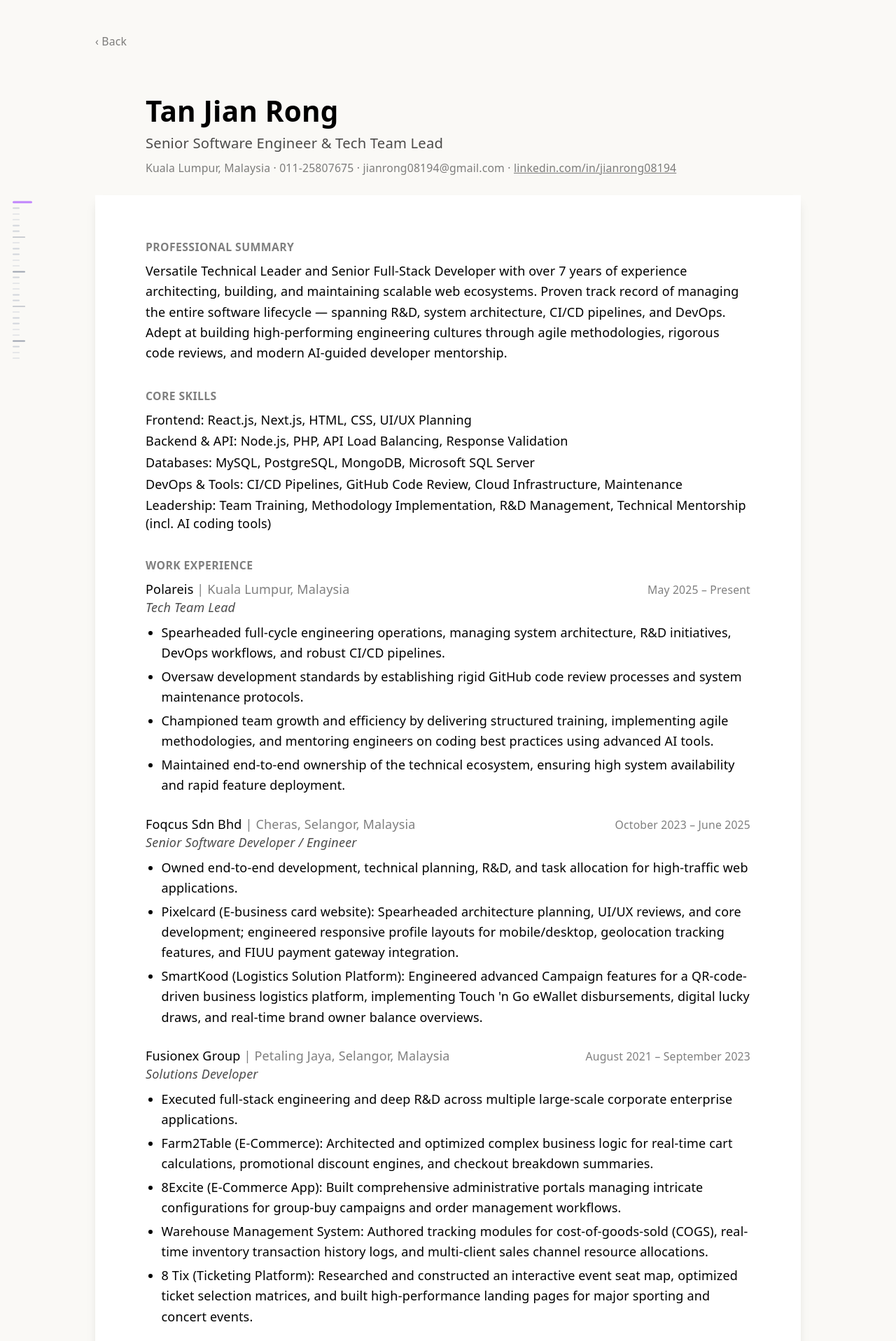
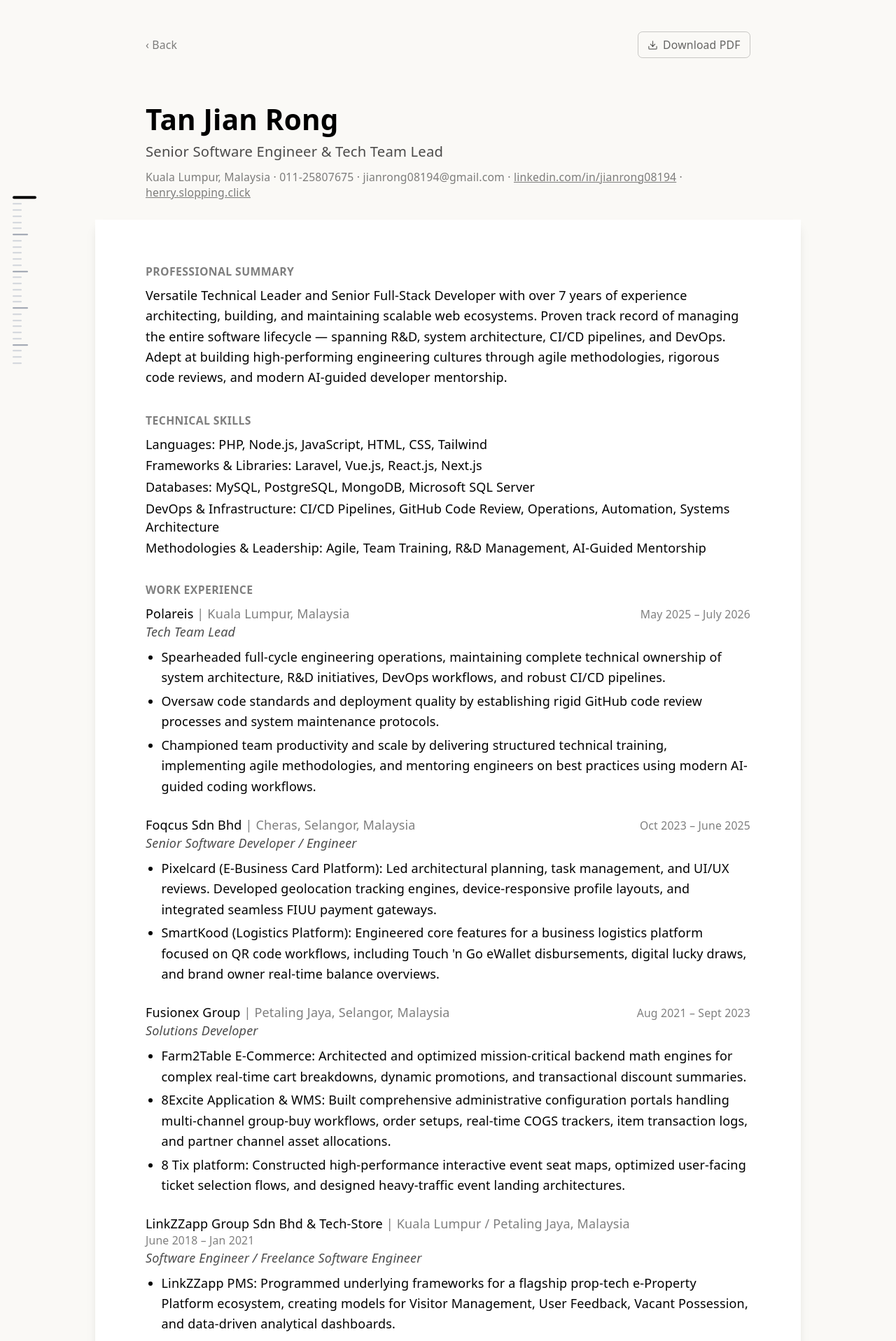
Before and after one commit to jianrong08194/portfolio-, a React (Vite) app: page /resume in a window 1280 px wide. Shown: the top 1917 px of the page at 70% size. Built offline with nearby package versions, Linux system fonts and the light colour scheme.

Commit message:
added: github link

```diff
--- a/src/components/Carousel/Carousel.tsx
+++ b/src/components/Carousel/Carousel.tsx
@@ -1,3 +1,4 @@
+import { useEffect, useRef, useState } from 'react'
 import { useNavigate } from 'react-router-dom'
 import { ScrollRuler } from '../ScrollRuler'
 import { navigateWithTransition } from '../../utils/pageTransition'
@@ -7,6 +8,33 @@
 import { useScrollProgress } from './useScrollProgress'
 import { useWheelScroll } from './useWheelScroll'
 import { useZoomScale } from './useZoomScale'
+
+export function Carousel() {
+  const navigate = useNavigate()
+  const { ref, progress } = useScrollProgress<HTMLDivElement>()
+  useDragScroll(ref)
+  useWheelScroll(ref)
+  const gap = 12
+  const scale = useZoomScale(ref, gap)
+  const [swayX, setSwayX] = useState(0)
+  const lastScrollLeft = useRef(0)
+  const decayTimer = useRef<ReturnType<typeof setTimeout> | undefined>(undefined)
+
+  useEffect(() => {
+    const el = ref.current
+    if (!el) return
+
+    const handleScroll = () => {
+      const delta = el.scrollLeft - lastScrollLeft.current
+      lastScrollLeft.current = el.scrollLeft
+      setSwayX(-delta * 5)
+      clearTimeout(decayTimer.current)
+      decayTimer.current = setTimeout(() => setSwayX(0), 80)
+    }
+
+    el.addEventListener('scroll', handleScroll, { passive: true })
+    return () => el.removeEventListener('scroll', handleScroll)
+  }, [])
 
   const CARDS = [
     {
@@ -21,7 +49,7 @@
       ),
     },
     {
-    label: 'Experiences',
+      label: 'Resume',
       path: '/resume',
       content: (
         <div className="flex h-full items-start justify-start p-8 text-left text-[clamp(1.5rem,3vw,2.5rem)] font-medium leading-tight text-black  cursor-pointer">
@@ -45,16 +73,37 @@
           ))}
         </div>
       ),
-  }
+    },
+    {
+      label: 'Repository',
+      url: 'https://github.com/jianrong08194?tab=repositories',
+      content: (
+        <div className="flex h-full items-end p-8 text-left text-[clamp(1.5rem,3vw,2.5rem)] font-medium leading-tight text-black  cursor-pointer overflow-hidden">
+          <div
+            className="relative z-10 flex flex-col items-start whitespace-nowrap align-space m-auto"
+            style={{
+              transform: `translateX(${swayX}px)`,
+              transition: 'transform 0.4s cubic-bezier(0.25, 0.46, 0.45, 0.94)',
+            }}
+          >
+            <svg
+              viewBox="0 0 98 96"
+              className="mb-2 h-[6rem] w-[6rem]"
+              fill="currentColor"
+              aria-hidden="true"
+            >
+              <path
+                fillRule="evenodd"
+                clipRule="evenodd"
+                d="M48.854 0C21.839 0 0 22 0 49.217c0 21.756 13.993 40.172 33.405 46.69 2.427.49 3.316-1.059 3.316-2.362 0-1.141-.08-5.052-.08-9.127-13.59 2.934-16.42-5.867-16.42-5.867-2.184-5.704-5.42-7.17-5.42-7.17-4.448-3.015.324-3.015.324-3.015 4.934.326 7.523 5.052 7.523 5.052 4.367 7.496 11.404 5.378 14.235 4.074.404-3.178 1.699-5.378 3.074-6.6-10.839-1.141-22.243-5.378-22.243-24.283 0-5.378 1.94-9.778 5.014-13.2-.485-1.222-2.184-6.275.486-13.038 0 0 4.125-1.304 13.426 5.052a46.97 46.97 0 0 1 12.214-1.63c4.125 0 8.33.571 12.213 1.63 9.302-6.356 13.427-5.052 13.427-5.052 2.67 6.763.97 11.816.485 13.038 3.155 3.422 5.015 7.822 5.015 13.2 0 18.905-11.404 23.06-22.324 24.283 1.78 1.548 3.316 4.481 3.316 9.126 0 6.6-.08 11.897-.08 13.526 0 1.304.89 2.853 3.316 2.364 19.412-6.52 33.405-24.935 33.405-46.691C97.707 22 75.788 0 48.854 0z"
+              />
+            </svg>
+            <span className="text-[10rem] leading-none">GIT<span className="text-[#8534F3]">HUB</span></span>
+          </div>
+        </div>
+      ),
+    },
   ]
-
-export function Carousel() {
-  const navigate = useNavigate()
-  const { ref, progress } = useScrollProgress<HTMLDivElement>()
-  useDragScroll(ref)
-  useWheelScroll(ref)
-  const gap = 12
-  const scale = useZoomScale(ref, gap)
 
   const labelClassName = 'mb-2 text-sm text-black/50 items-start w-max'
   const scrollByPanel = (dir: 1 | -1) => {
@@ -77,7 +126,7 @@
             <div className={labelClassName}>
               <label>{card.label}</label>
             </div>
-            <div onClick={() => card.path && navigateWithTransition(() => navigate(card.path!))}>
+            <div onClick={() => card.url ? window.open(card.url, '_blank', 'noopener,noreferrer') : card.path && navigateWithTransition(() => navigate(card.path!))}>
               <CarouselCard>{card.content}</CarouselCard>
             </div>
           </div>
--- a/src/components/ScrollRuler.tsx
+++ b/src/components/ScrollRuler.tsx
@@ -50,14 +50,14 @@
             style={
               isVertical
                 ? {
-                    width: isActive ? 28 : isMajor ? 18 : 10,
-                    height: isActive ? 2.5 : 1.5,
-                    background: isActive ? 'var(--color-accent, #aa3bff)' : isMajor ? '#9ca3af' : '#d1d5db',
+                    width: isActive ? 34 : isMajor ? 22 : 13,
+                    height: isActive ? 3.5 : 2,
+                    background: isActive ? '#000000' : isMajor ? '#9ca3af' : '#d1d5db',
                   }
                 : {
-                    height: isActive ? 28 : isMajor ? 18 : 10,
-                    width: isActive ? 2.5 : 1.5,
-                    background: isActive ? 'var(--color-accent, #aa3bff)' : isMajor ? '#9ca3af' : '#d1d5db',
+                    height: isActive ? 34 : isMajor ? 22 : 13,
+                    width: isActive ? 3.5 : 2,
+                    background: isActive ? '#000000' : isMajor ? '#9ca3af' : '#d1d5db',
                   }
             }
           />
--- a/src/pages/Resume.tsx
+++ b/src/pages/Resume.tsx
@@ -1,11 +1,11 @@
 import { TransitionLink } from '../components/TransitionLink'
 
 const SKILLS = [
-  { group: 'Frontend', items: 'React.js, Next.js, HTML, CSS, UI/UX Planning' },
-  { group: 'Backend & API', items: 'Node.js, PHP, API Load Balancing, Response Validation' },
+  { group: 'Languages', items: 'PHP, Node.js, JavaScript, HTML, CSS, Tailwind' },
+  { group: 'Frameworks & Libraries', items: 'Laravel, Vue.js, React.js, Next.js' },
   { group: 'Databases', items: 'MySQL, PostgreSQL, MongoDB, Microsoft SQL Server' },
-  { group: 'DevOps & Tools', items: 'CI/CD Pipelines, GitHub Code Review, Cloud Infrastructure, Maintenance' },
-  { group: 'Leadership', items: 'Team Training, Methodology Implementation, R&D Management, Technical Mentorship (incl. AI coding tools)' },
+  { group: 'DevOps & Infrastructure', items: 'CI/CD Pipelines, GitHub Code Review, Operations, Automation, Systems Architecture' },
+  { group: 'Methodologies & Leadership', items: 'Agile, Team Training, R&D Management, AI-Guided Mentorship' },
 ]
 
 const EXPERIENCE = [
@@ -13,75 +13,85 @@
     company: 'Polareis',
     location: 'Kuala Lumpur, Malaysia',
     role: 'Tech Team Lead',
-    period: 'May 2025 – Present',
+    period: 'May 2025 – July 2026',
     bullets: [
-      'Spearheaded full-cycle engineering operations, managing system architecture, R&D initiatives, DevOps workflows, and robust CI/CD pipelines.',
-      'Oversaw development standards by establishing rigid GitHub code review processes and system maintenance protocols.',
-      'Championed team growth and efficiency by delivering structured training, implementing agile methodologies, and mentoring engineers on coding best practices using advanced AI tools.',
-      'Maintained end-to-end ownership of the technical ecosystem, ensuring high system availability and rapid feature deployment.',
+      'Spearheaded full-cycle engineering operations, maintaining complete technical ownership of system architecture, R&D initiatives, DevOps workflows, and robust CI/CD pipelines.',
+      'Oversaw code standards and deployment quality by establishing rigid GitHub code review processes and system maintenance protocols.',
+      'Championed team productivity and scale by delivering structured technical training, implementing agile methodologies, and mentoring engineers on best practices using modern AI-guided coding workflows.',
     ],
   },
   {
     company: 'Foqcus Sdn Bhd',
     location: 'Cheras, Selangor, Malaysia',
     role: 'Senior Software Developer / Engineer',
-    period: 'October 2023 – June 2025',
+    period: 'Oct 2023 – June 2025',
     bullets: [
-      'Owned end-to-end development, technical planning, R&D, and task allocation for high-traffic web applications.',
-      'Pixelcard (E-business card website): Spearheaded architecture planning, UI/UX reviews, and core development; engineered responsive profile layouts for mobile/desktop, geolocation tracking features, and FIUU payment gateway integration.',
-      "SmartKood (Logistics Solution Platform): Engineered advanced Campaign features for a QR-code-driven business logistics platform, implementing Touch 'n Go eWallet disbursements, digital lucky draws, and real-time brand owner balance overviews.",
+      'Pixelcard (E-Business Card Platform): Led architectural planning, task management, and UI/UX reviews. Developed geolocation tracking engines, device-responsive profile layouts, and integrated seamless FIUU payment gateways.',
+      "SmartKood (Logistics Platform): Engineered core features for a business logistics platform focused on QR code workflows, including Touch 'n Go eWallet disbursements, digital lucky draws, and brand owner real-time balance overviews.",
     ],
   },
   {
     company: 'Fusionex Group',
     location: 'Petaling Jaya, Selangor, Malaysia',
     role: 'Solutions Developer',
-    period: 'August 2021 – September 2023',
+    period: 'Aug 2021 – Sept 2023',
     bullets: [
-      'Executed full-stack engineering and deep R&D across multiple large-scale corporate enterprise applications.',
-      'Farm2Table (E-Commerce): Architected and optimized complex business logic for real-time cart calculations, promotional discount engines, and checkout breakdown summaries.',
-      '8Excite (E-Commerce App): Built comprehensive administrative portals managing intricate configurations for group-buy campaigns and order management workflows.',
-      'Warehouse Management System: Authored tracking modules for cost-of-goods-sold (COGS), real-time inventory transaction history logs, and multi-client sales channel resource allocations.',
-      '8 Tix (Ticketing Platform): Researched and constructed an interactive event seat map, optimized ticket selection matrices, and built high-performance landing pages for major sporting and concert events.',
+      'Farm2Table E-Commerce: Architected and optimized mission-critical backend math engines for complex real-time cart breakdowns, dynamic promotions, and transactional discount summaries.',
+      '8Excite Application & WMS: Built comprehensive administrative configuration portals handling multi-channel group-buy workflows, order setups, real-time COGS trackers, item transaction logs, and partner channel asset allocations.',
+      '8 Tix platform: Constructed high-performance interactive event seat maps, optimized user-facing ticket selection flows, and designed heavy-traffic event landing architectures.',
     ],
   },
   {
-    company: 'LinkZZapp Group Sdn Bhd',
-    location: 'Kuala Lumpur, Malaysia',
-    role: 'Software Engineer',
-    period: 'June 2018 – November 2020',
-    sub: 'Also served as Freelance Software Engineer for Tech-Store Malaysia, Oct 2020 – Jan 2021',
+    company: 'LinkZZapp Group Sdn Bhd & Tech-Store',
+    location: 'Kuala Lumpur / Petaling Jaya, Malaysia',
+    role: 'Software Engineer / Freelance Software Engineer',
+    period: 'June 2018 – Jan 2021',
     bullets: [
-      'Handled full-stack planning and development for core web applications and underlying API servers.',
-      'LinkZZapp PMS: Developed modules for an e-Property Platform ecosystem, including User & Visitor Management, Resident Portals, Vacant Possession, and analytical dashboards.',
-      'Account & Messenger Architecture: Engineered backend Mobile APIs handling heavy traffic loads via API load balancing, validated data transactions, and built transactional email/FCM notification engines.',
-      'Kiosk & Marketing Systems: Integrated proprietary property systems with third-party kiosk hardware and launched dynamic content management tools for ad banners and media publishing.',
+      'LinkZZapp PMS: Programmed underlying frameworks for a flagship prop-tech e-Property Platform ecosystem, creating models for Visitor Management, User Feedback, Vacant Possession, and data-driven analytical dashboards.',
+      'Account & Notification Layers: Crafted scalable mobile web APIs optimized through API load balancing architectures, data validation, and built transactional email/FCM alert systems.',
+      'Smart Marketing & Kiosks: Engineered robust content management platforms for ad banner delivery networks alongside executing physical third-party IoT kiosk software integrations.',
     ],
   },
 ]
 
 export default function Resume() {
   return (
-    <div className="mx-auto max-w-4xl  py-10 text-left">
-      <TransitionLink to="/" className="mb-8 inline-block text-sm text-black/50 hover:text-black">
+    <div className="mx-auto max-w-4xl py-10 text-left">
+      <div className="mb-8 flex items-center justify-between px-16">
+        <TransitionLink to="/" className="inline-block text-sm text-black/50 hover:text-black">
           ‹ Back
         </TransitionLink>
+        <a
+          href="/henry_resume.pdf"
+          download="Henry_Tan_Resume.pdf"
+          className="flex items-center gap-1.5 rounded-md border border-black/20 px-3 py-1.5 text-sm text-black/60 hover:border-black/50 hover:text-black transition-colors"
+          title="Download Resume"
+        >
+          <svg xmlns="http://www.w3.org/2000/svg" width="15" height="15" viewBox="0 0 24 24" fill="none" stroke="currentColor" strokeWidth="2" strokeLinecap="round" strokeLinejoin="round">
+            <path d="M21 15v4a2 2 0 0 1-2 2H5a2 2 0 0 1-2-2v-4"/>
+            <polyline points="7 10 12 15 17 10"/>
+            <line x1="12" y1="15" x2="12" y2="3"/>
+          </svg>
+          Download PDF
+        </a>
+      </div>
+
       <div className="px-16 py-6">
         <h1 className="text-4xl font-semibold leading-tight text-black">Tan Jian Rong</h1>
         <p className="mt-1 text-lg text-black/70">Senior Software Engineer &amp; Tech Team Lead</p>
         <p className="mt-2 text-sm text-black/50">
           Kuala Lumpur, Malaysia · 011-25807675 · jianrong08194@gmail.com ·{' '}
-        <a
-          href="https://linkedin.com/in/jianrong08194"
-          target="_blank"
-          rel="noreferrer"
-          className="underline"
-        >
+          <a href="https://linkedin.com/in/jianrong08194" target="_blank" rel="noreferrer" className="underline">
             linkedin.com/in/jianrong08194
+          </a>{' '}
+          ·{' '}
+          <a href="https://henry.slopping.click" target="_blank" rel="noreferrer" className="underline">
+            henry.slopping.click
           </a>
         </p>
       </div>
-    <div  className="bg-white px-16 py-6 shadow-lg">
+
+      <div className="bg-white px-16 py-6 shadow-lg">
         <section className="mt-8">
           <h2 className="text-sm font-semibold uppercase tracking-wide text-black/50">Professional Summary</h2>
           <p className="mt-2 leading-relaxed text-black">
@@ -94,7 +104,7 @@
         </section>
 
         <section className="mt-8">
-        <h2 className="text-sm font-semibold uppercase tracking-wide text-black/50">Core Skills</h2>
+          <h2 className="text-sm font-semibold uppercase tracking-wide text-black/50">Technical Skills</h2>
           <ul className="mt-2 space-y-1">
             {SKILLS.map((s) => (
               <li key={s.group} className="text-black">
@@ -116,7 +126,6 @@
                   <span className="text-sm text-black/50">{job.period}</span>
                 </div>
                 <p className="italic text-black/70">{job.role}</p>
-              {job.sub && <p className="text-sm text-black/50">{job.sub}</p>}
                 <ul className="mt-2 list-disc space-y-1 pl-5">
                   {job.bullets.map((b, i) => (
                     <li key={i} className="leading-relaxed text-black">
@@ -131,8 +140,9 @@
 
         <section className="mt-8">
           <h2 className="text-sm font-semibold uppercase tracking-wide text-black/50">Education</h2>
-        <p className="mt-2 text-black">
-          Asia Pacific University of Technology and Innovation (APU / APIIT) | Bukit Jalil, Malaysia
+          <p className="mt-2 font-medium text-black">
+            Asia Pacific University of Technology and Innovation (APU / APIIT){' '}
+            <span className="font-normal text-black/50">| Bukit Jalil, Malaysia</span>
           </p>
           <p className="text-black/70">Bachelor of Science (B.Sc.) in Computer Software Engineering | 2014 – 2018</p>
         </section>
```
Also changed, not shown: 1 other file (tests, documents, lock files or other folders). Lines whose indentation alone changed are shown as unchanged.
